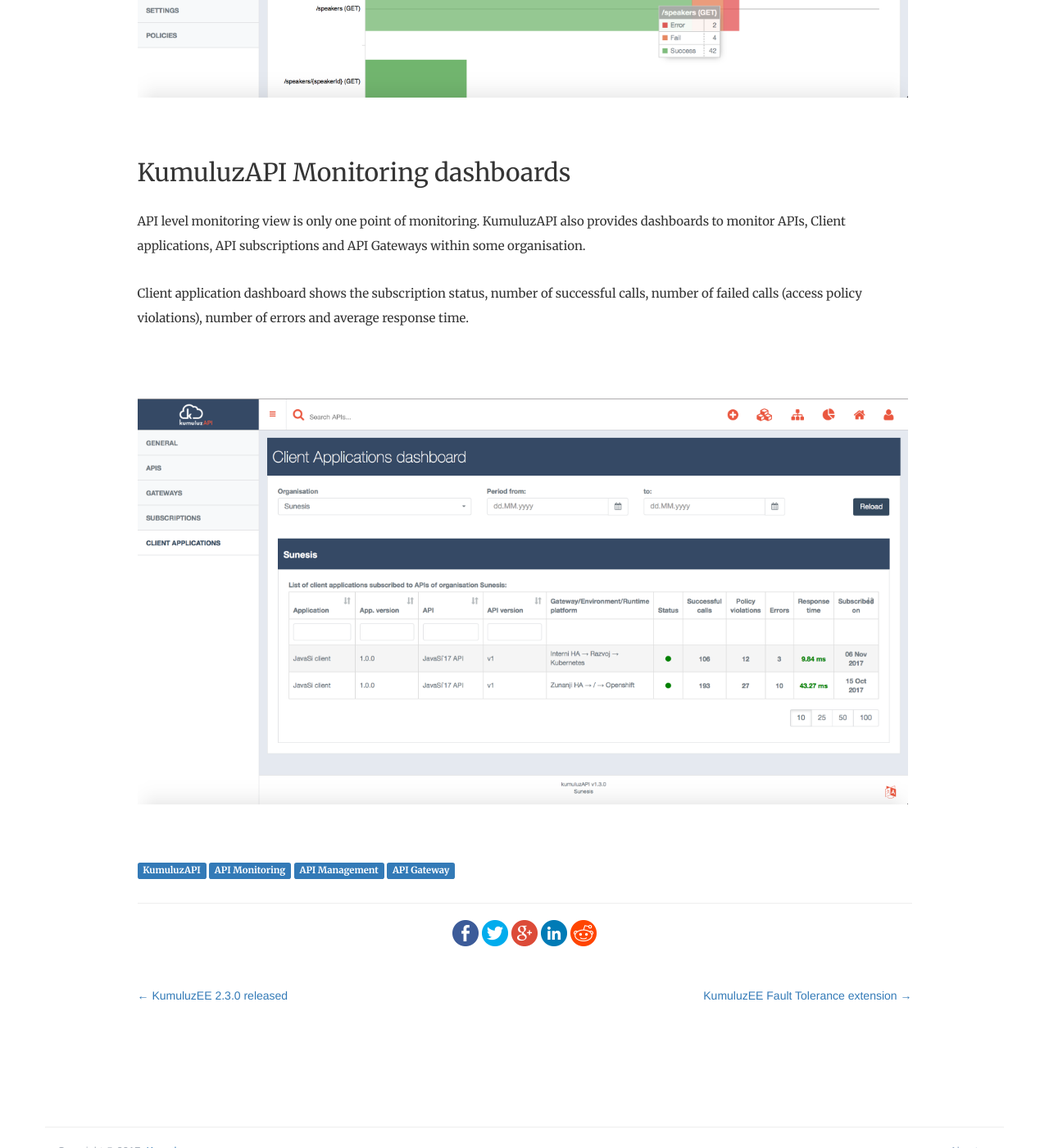
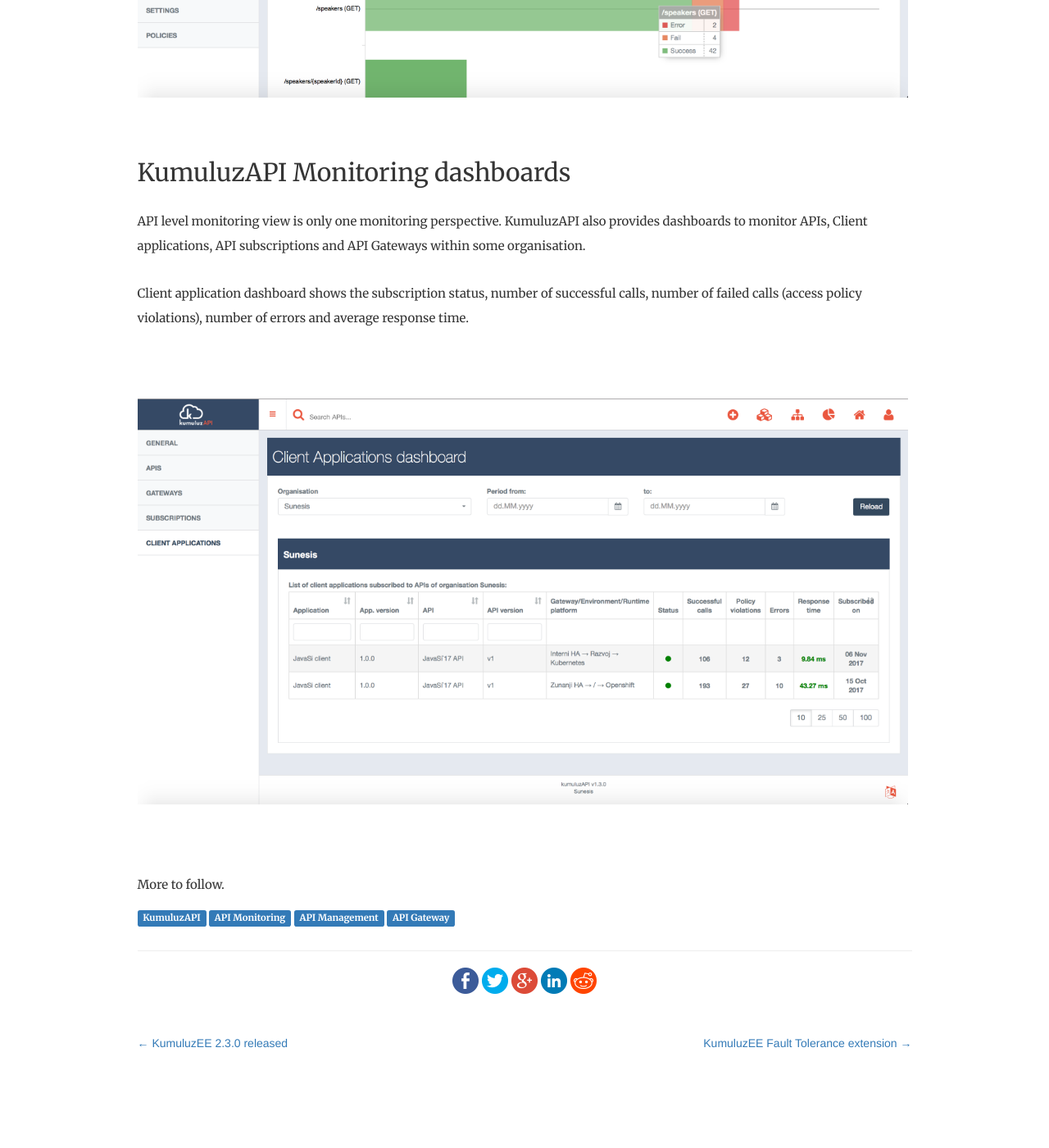
Before and after one commit to kumuluz/blog.sunesis.si, a Jekyll site: the page built from _posts/2017-08-13-kumuluzapi-api-monitoring.markdown, in a window 1280 px wide and 1400 px high, scrolled down 1965 px. Shown: the whole window at 82% size. Built offline with Jekyll 4.4.1, drawn with Linux system fonts in a browser that asks for light colours.

Commit message:
Minor updates

```diff
--- a/_posts/2017-08-13-kumuluzapi-api-monitoring.markdown
+++ b/_posts/2017-08-13-kumuluzapi-api-monitoring.markdown
@@ -34,8 +34,10 @@
 
 ## KumuluzAPI Monitoring dashboards
 
-API level monitoring view is only one point of monitoring. KumuluzAPI also provides dashboards to monitor APIs, Client applications, API subscriptions and API Gateways within some organisation.
+API level monitoring view is only one monitoring perspective. KumuluzAPI also provides dashboards to monitor APIs, Client applications, API subscriptions and API Gateways within some organisation.
 
 Client application dashboard shows the subscription status, number of successful calls, number of failed calls (access policy violations), number of errors and average response time.
 
 ![Client applications dashboard]({{ site.baseurl }}/assets/images/posts/kumuluzapi-api-monitoring/kumuluzapi-client-applications-dashboard.png)
+
+More to follow.
```
